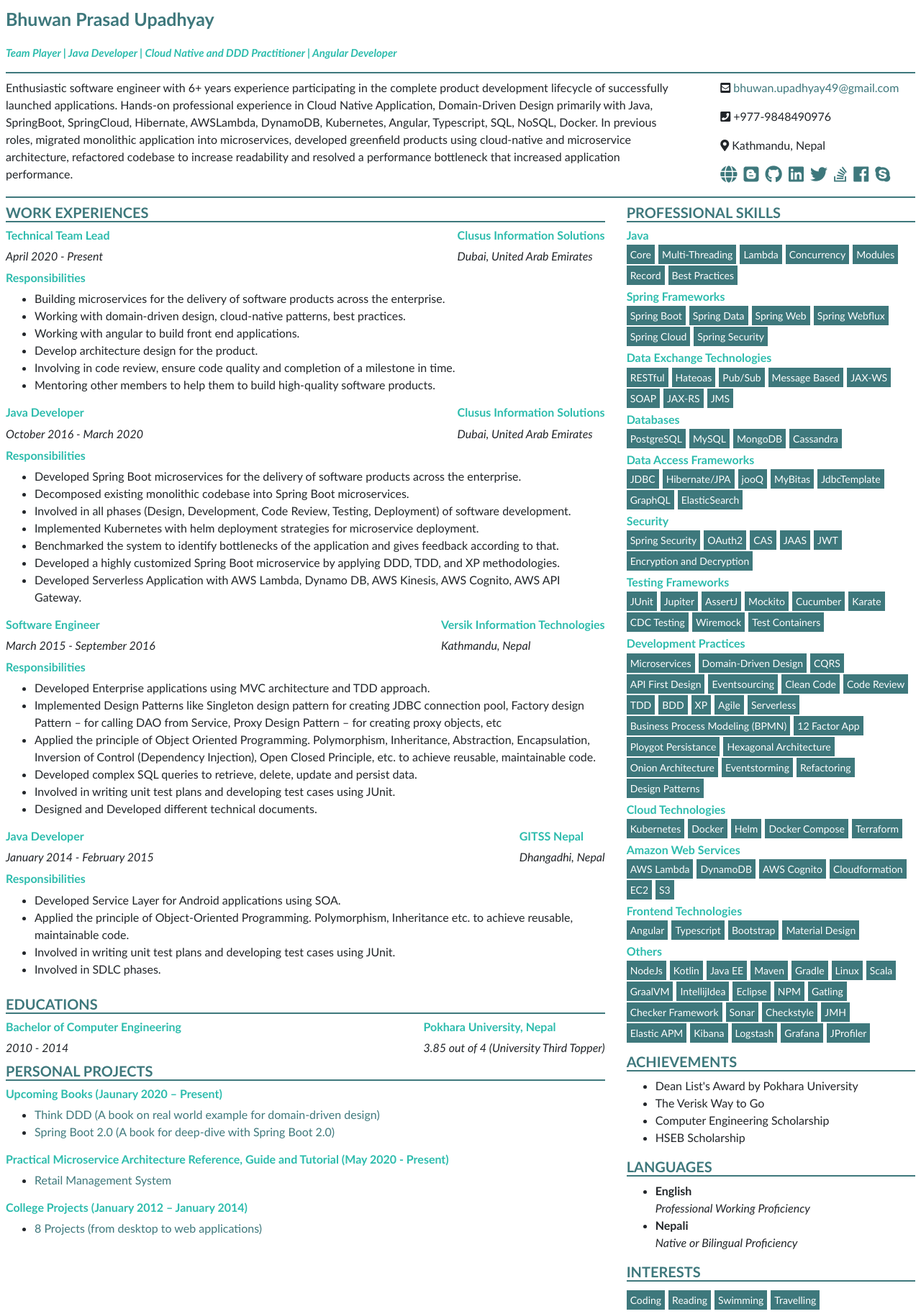
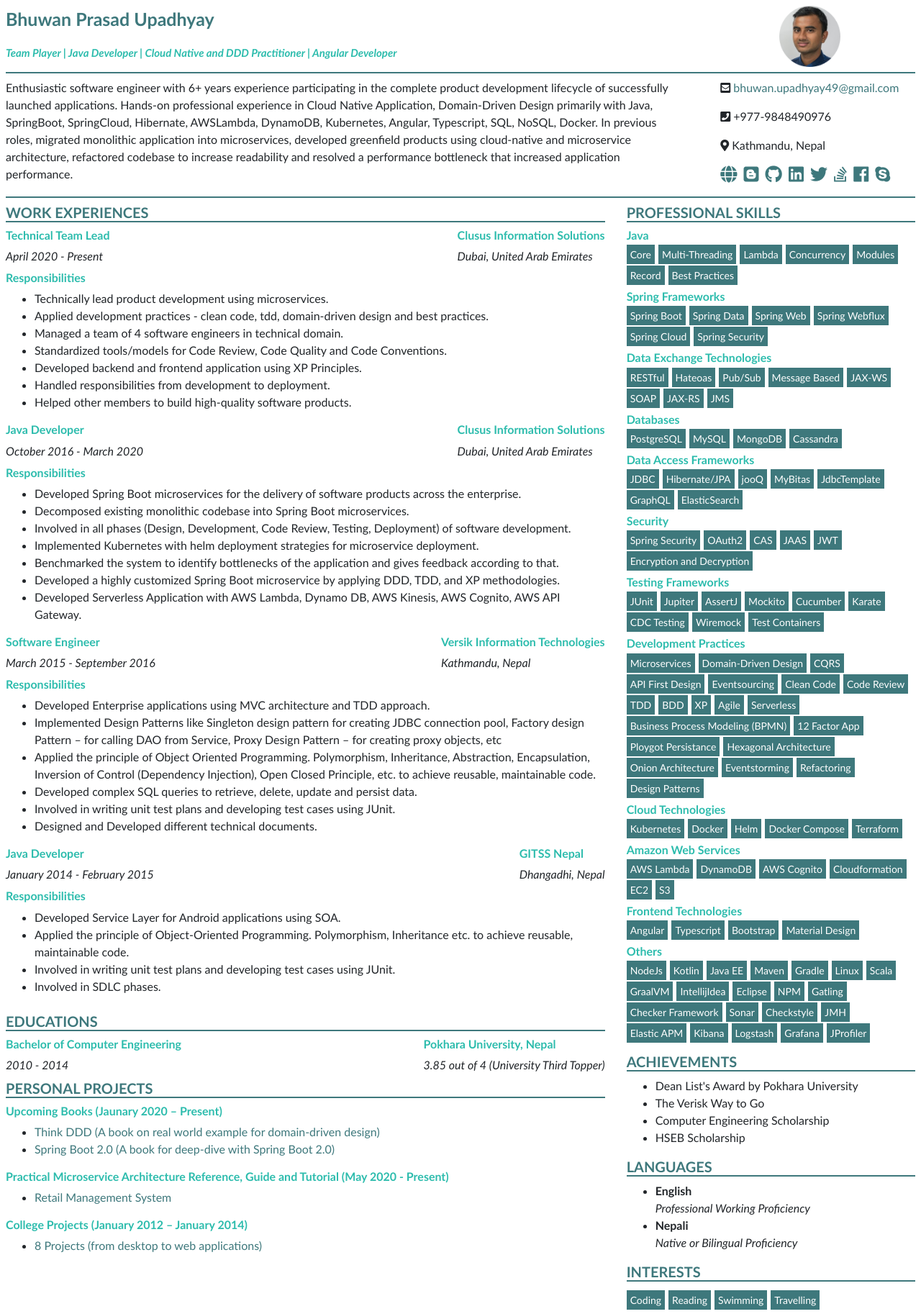
Before and after one commit to BhuwanUpadhyay/cv, a Jekyll site: the page built from index.markdown, in a window 1280 px wide. Shown: the whole page at 72% size. Built offline with Jekyll 4.4.1, drawn with Linux system fonts in a browser that asks for light colours; nearby versions of some CDN libraries.

Commit message:
docs: post

```diff
--- a/_data/cv.yml
+++ b/_data/cv.yml
@@ -9,7 +9,7 @@ summary: >-
   In previous roles, migrated monolithic application into microservices,
   developed greenfield products using cloud-native and microservice architecture,
   refactored codebase to increase readability and resolved a performance bottleneck that increased application performance.
-image: assets/images/avatar.jpg
+image: assets/images/2.png
 email: bhuwan.upadhyay49@gmail.com
 location: Kathmandu, Nepal
 web: http://bhuwanupadhyay.github.io/
@@ -155,12 +155,13 @@ experiences:
     location: Dubai, United Arab Emirates
     years: April 2020 - Present
     responsibilities:
-      - Building microservices for the delivery of software products across the enterprise.
-      - Working with domain-driven design, cloud-native patterns, best practices.
-      - Working with angular to build front end applications.
-      - Develop architecture design for the product.
-      - Involving in code review, ensure code quality and completion of a milestone in time.
-      - Mentoring other members to help them to build high-quality software products.
+      - Technically lead product development using microservices.
+      - Applied development practices - clean code, tdd, domain-driven design and best practices.
+      - Managed a team of 4 software engineers in technical domain.
+      - Standardized tools/models for Code Review, Code Quality and Code Conventions.
+      - Developed backend and frontend application using XP Principles.
+      - Handled responsibilities from development to deployment.
+      - Helped other members to build high-quality software products.
   - title: Java Developer
     company: Clusus Information Solutions
     location: Dubai, United Arab Emirates
--- a/_includes/cv-header.html
+++ b/_includes/cv-header.html
@@ -5,9 +5,12 @@
             <p class="cv-name">{{ cv.name }}</p>
             <p class="cv-title">{{ cv.title }}</p>
         </div>
-        <div class="col-3 d-print-none">
-<!--            <button class="btn btn-success ">Download Now</button>-->
-<!--            <button class="btn btn-info d-print-none">Send Email</button>-->
+        <div class="col-3">
+           <div class="d-flex justify-content-center">
+               <div>
+                   <img src="{{site.baseurl}}/{{cv.image}}">
+               </div>
+           </div>
         </div>
     </div>
     <div class="cv-horizontal-line"></div>
--- a/assets/css/theme.scss
+++ b/assets/css/theme.scss
@@ -74,7 +74,7 @@ body, input, button, select, optgroup, textarea {
   }
 
   img {
-    height: 65px;
+    height: 85px;
   }
 
   .cv-personal-info {
```
Also changed, not shown: assets/images/2.png (added), assets/images/avatar.jpg (deleted).
